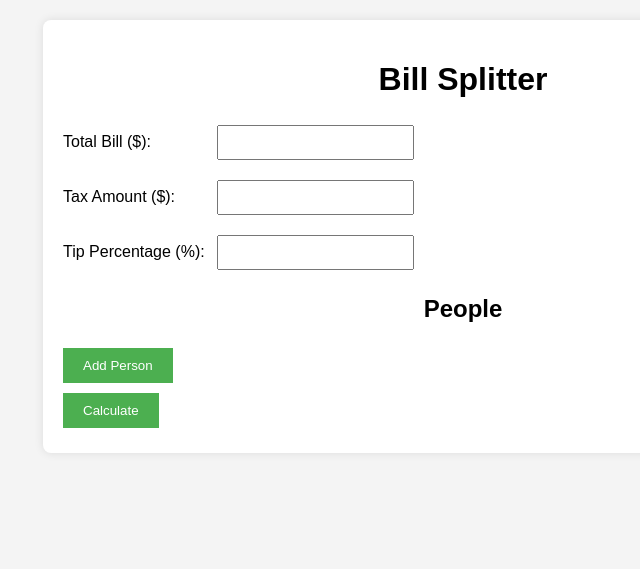
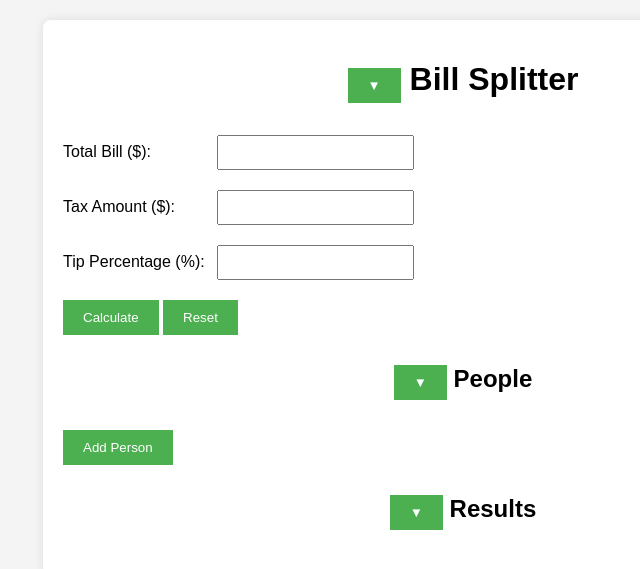
Before and after one commit to landolin93/bill-splitter, a plain HTML site: page index.html in a window 1280 px wide. Shown: the whole page, without its empty margins (177-817 px from the left). Drawn offline with Linux system fonts and the light colour scheme.

Commit message:
Update index.html

```diff
--- a/index.html
+++ b/index.html
@@ -8,7 +8,9 @@
 </head>
 <body>
     <div class="container">
-        <h1>Bill Splitter</h1>
+        <div class="section">
+            <h1><button class="toggle-btn" data-target="billInputs">▼</button> Bill Splitter</h1>
+            <div id="billInputs" class="section-content">
                 <form id="billForm">
                     <div class="input-group">
                         <label for="totalBill">Total Bill ($):</label>
@@ -22,17 +24,27 @@
                         <label for="tipPercent">Tip Percentage (%):</label>
                         <input type="number" id="tipPercent" step="0.1" min="0" required>
                     </div>
-            <div id="peopleSection">
-                <h2>People</h2>
+                    <div class="button-group">
+                        <button type="submit">Calculate</button>
+                        <button type="button" id="resetBtn">Reset</button>
+                    </div>
+                </form>
+            </div>
+        </div>
+
+        <div class="section">
+            <h2><button class="toggle-btn" data-target="peopleSection">▼</button> People</h2>
+            <div id="peopleSection" class="section-content">
                 <div id="peopleInputs">
                     <!-- Person inputs will be added dynamically -->
                 </div>
                 <button type="button" id="addPerson">Add Person</button>
             </div>
-            <button type="submit">Calculate</button>
-        </form>
-        <div id="results" class="hidden">
-            <h2>Results</h2>
+        </div>
+
+        <div class="section">
+            <h2><button class="toggle-btn" data-target="results">▼</button> Results</h2>
+            <div id="results" class="section-content hidden">
                 <table id="resultTable">
                     <thead>
                         <tr>
@@ -47,6 +59,7 @@
                 </table>
             </div>
         </div>
+    </div>
     <script src="script.js"></script>
 </body>
 </html>
```
Lines whose indentation alone changed are shown as unchanged.
